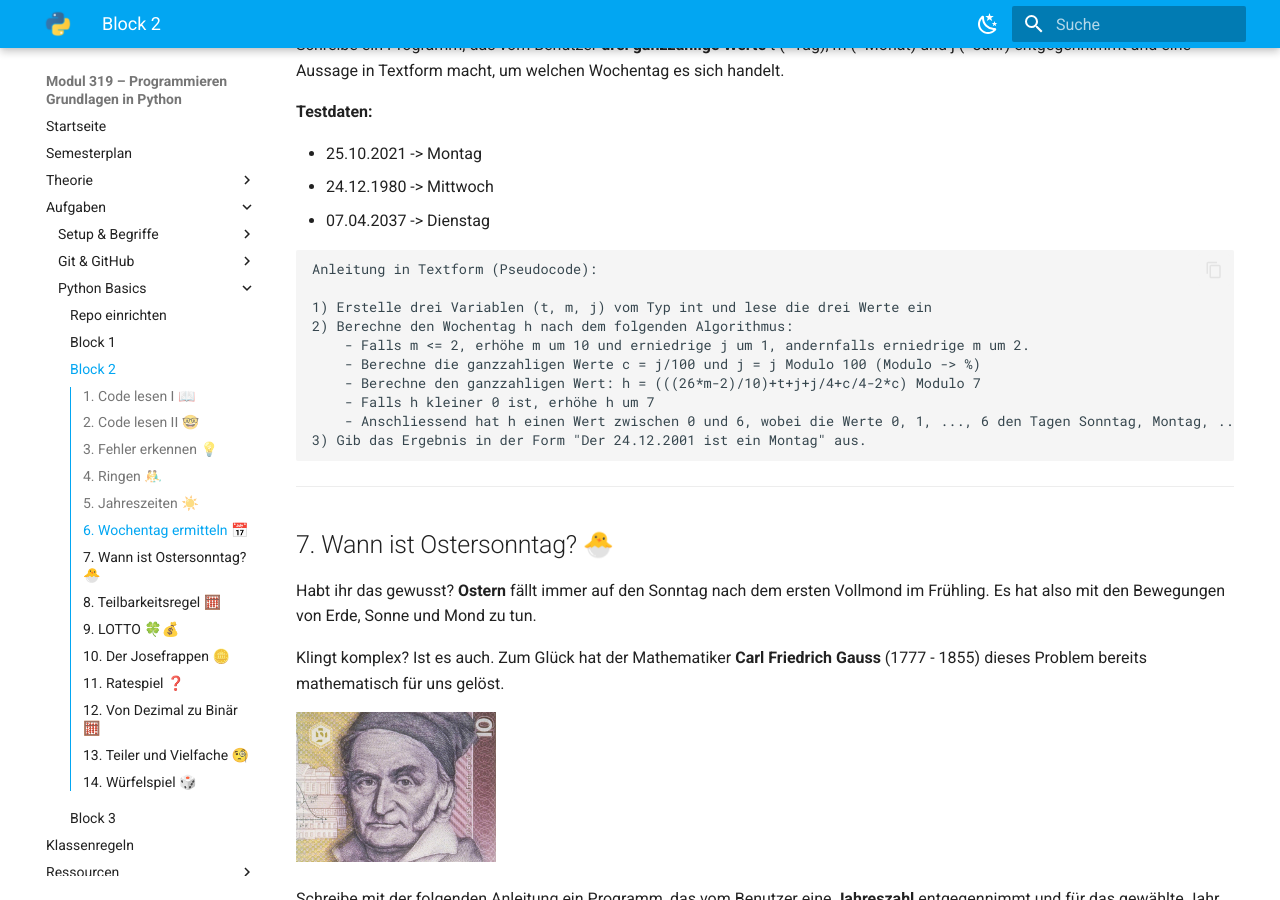
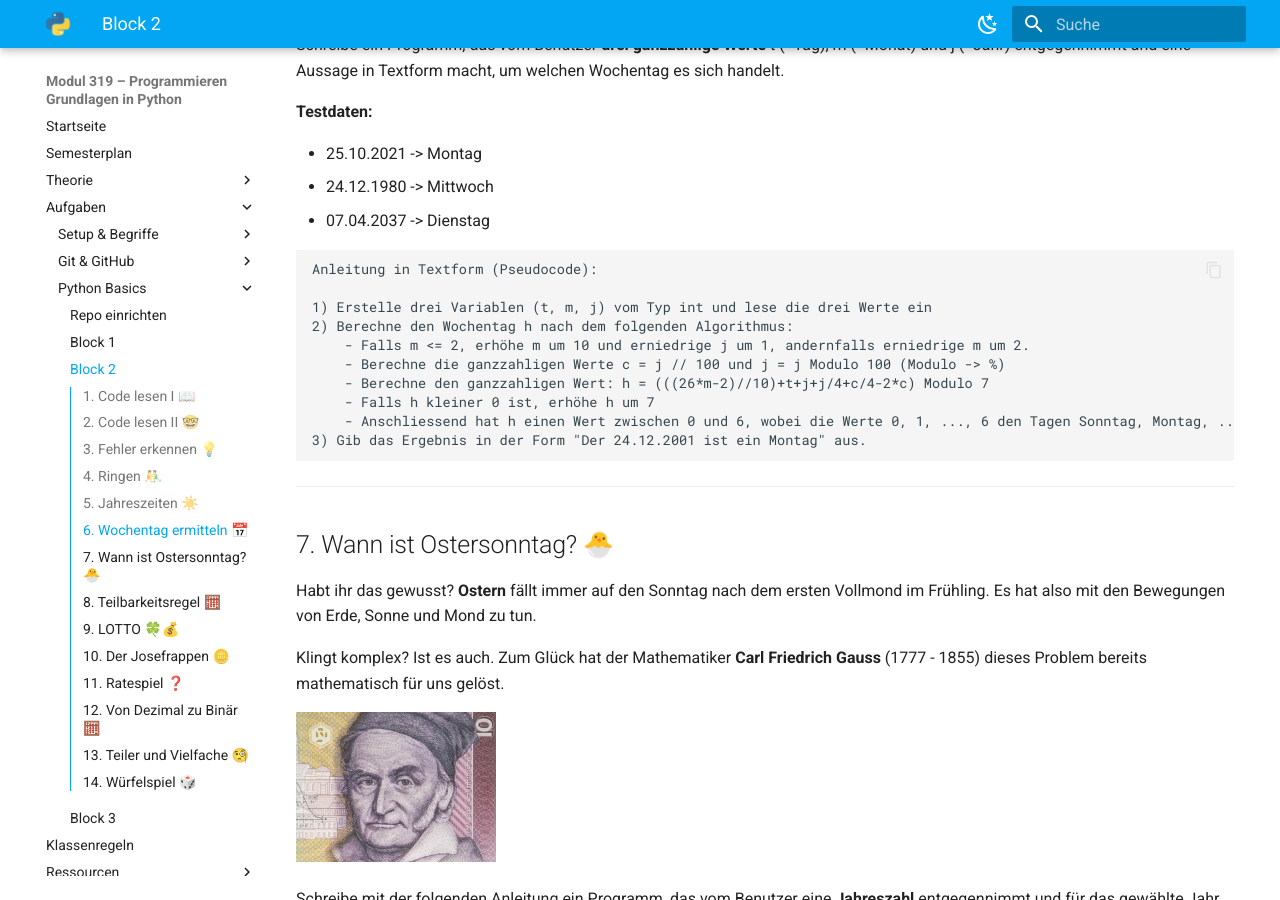
Before and after one commit to af81/python-school, an MkDocs documentation site: the page built from docs/aufgaben/block_2.md, in a window 1280 px wide and 900 px high, scrolled down 3013 px. Built offline with MkDocs 1.6.1 and Material for MkDocs 9.7.7, drawn with Linux system fonts in a browser that asks for light colours.

Commit message:
1410251439

```diff
--- a/docs/aufgaben/block_2.md
+++ b/docs/aufgaben/block_2.md
@@ -162,8 +162,8 @@
 1) Erstelle drei Variablen (t, m, j) vom Typ int und lese die drei Werte ein
 2) Berechne den Wochentag h nach dem folgenden Algorithmus:
     - Falls m <= 2, erhöhe m um 10 und erniedrige j um 1, andernfalls erniedrige m um 2.
-    - Berechne die ganzzahligen Werte c = j/100 und j = j Modulo 100 (Modulo -> %)
-    - Berechne den ganzzahligen Wert: h = (((26*m-2)/10)+t+j+j/4+c/4-2*c) Modulo 7
+    - Berechne die ganzzahligen Werte c = j // 100 und j = j Modulo 100 (Modulo -> %)
+    - Berechne den ganzzahligen Wert: h = (((26*m-2)//10)+t+j+j/4+c/4-2*c) Modulo 7
     - Falls h kleiner 0 ist, erhöhe h um 7
     - Anschliessend hat h einen Wert zwischen 0 und 6, wobei die Werte 0, 1, ..., 6 den Tagen Sonntag, Montag, ..., Samstag entsprechen.
 3) Gib das Ergebnis in der Form "Der 24.12.2001 ist ein Montag" aus.
```
Also changed, not shown: site/aufgaben/block_2/index.html, site/search/search_index.json.
